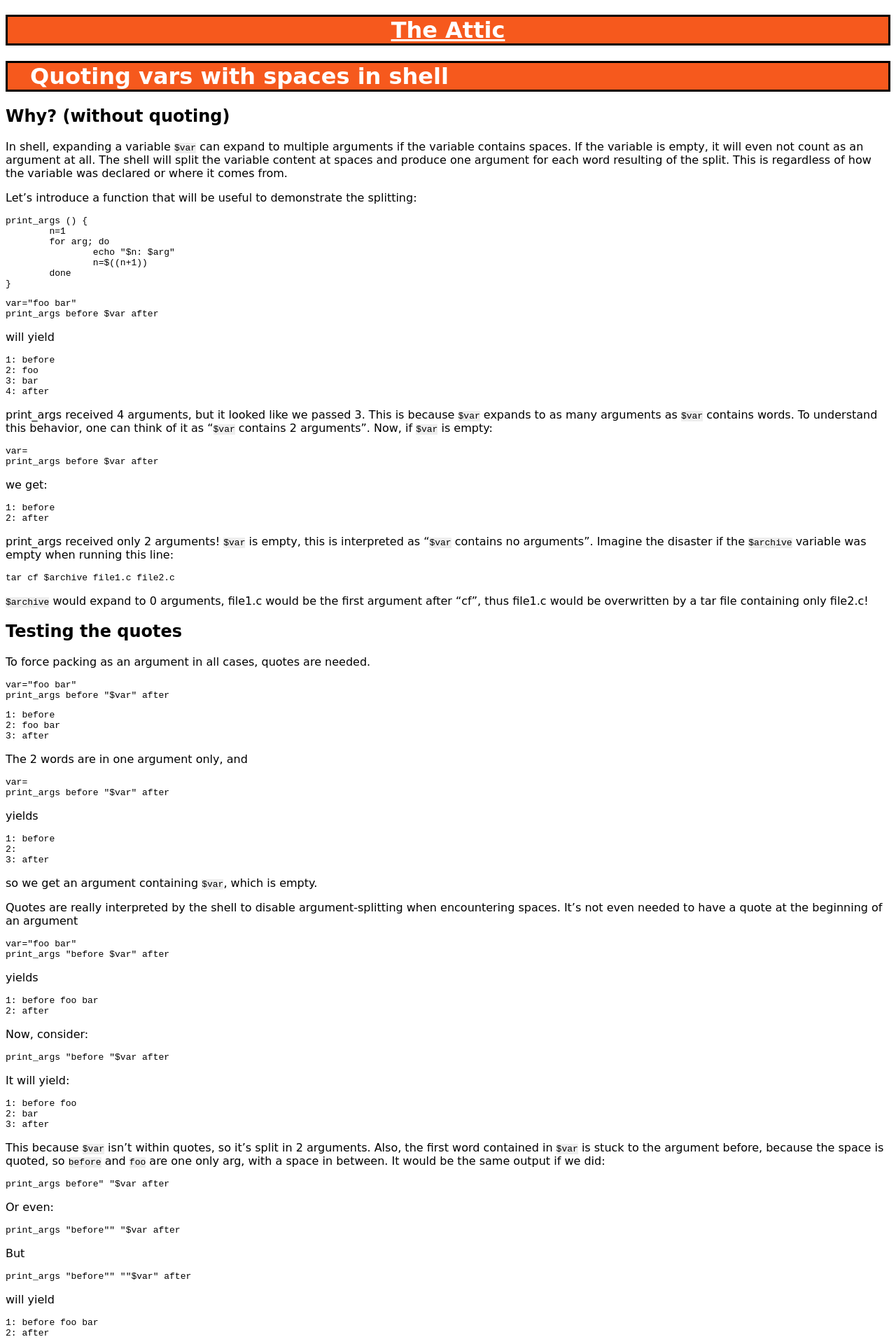
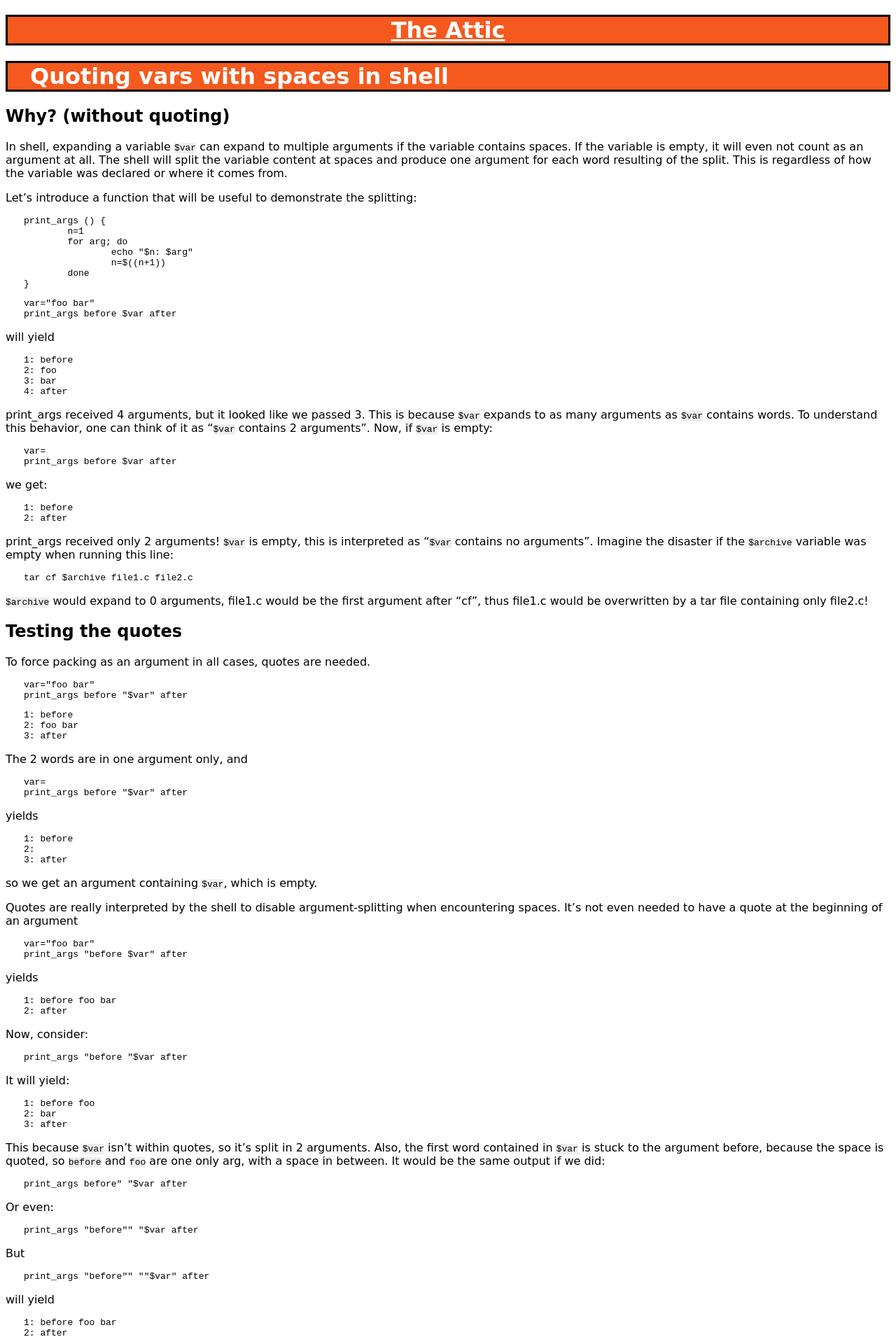
Before and after one commit to hydrargyrum/hydrargyrum.github.io, a Jekyll site: the page built from _posts/2014-12-16-shell-quoting.md, in a window 1280 px wide. Shown: the top 1920 px of the page at 70% size. Built offline with Jekyll 4.4.1, drawn with Linux system fonts in a browser that asks for light colours.

Commit message:
mre.css: add table border and indent <pre>

```diff
--- a/css/mre.css
+++ b/css/mre.css
@@ -42,6 +42,14 @@
 	color: #999;
 }
 
-p code {
+p code, li code {
 	background: #eee;
 }
+
+pre {
+	padding-left: 2em;
+}
+
+table, td {
+	border: 1px solid black;
+}
```
